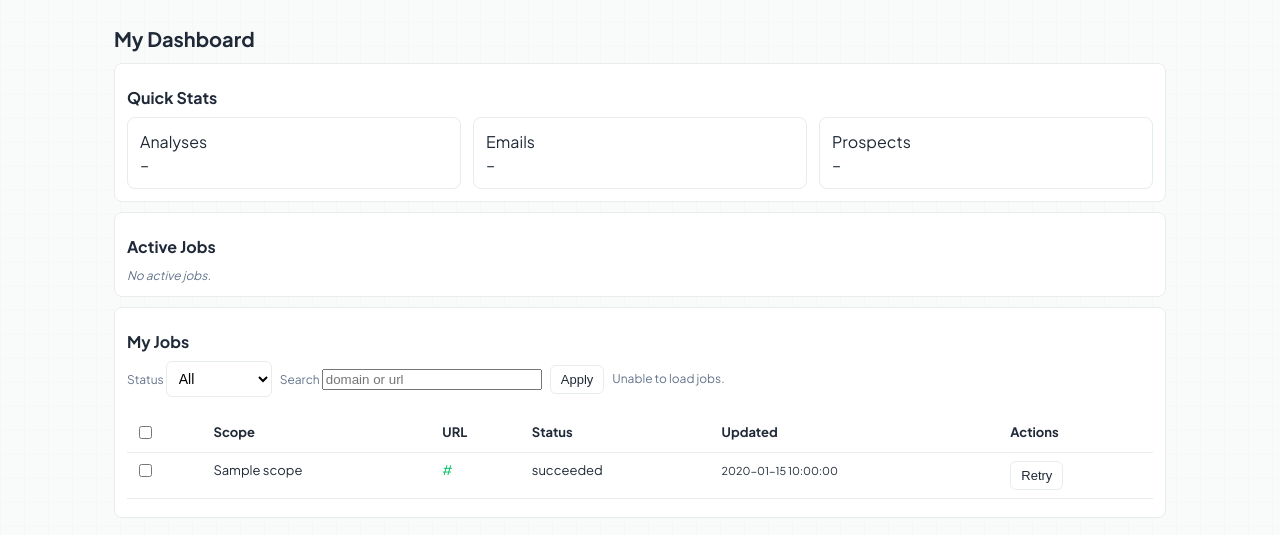
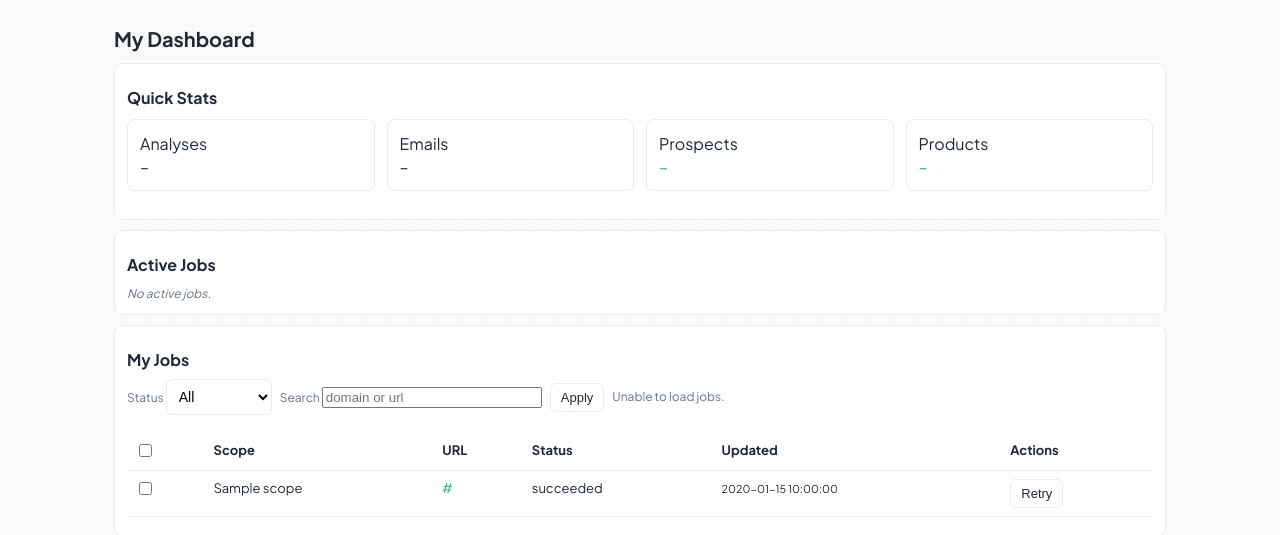
Before and after one commit to malvavisc0/meshweave, a FastAPI app: template webapp/templates/my.html in a window 1280 px wide. Shown: the part 50-585 px from the top of the page. Run offline with FastAPI, Linux system fonts and the light colour scheme; the template is opened without the code that fills it: most values are stand-ins (such as "Sample title", 1, 10 or a date in 2020); parts of the project's set-up code (start-up, migrations or seed data) failed here and were passed over.

Commit message:
adding more stats

```diff
--- a/webapp/routers/jobs.py
+++ b/webapp/routers/jobs.py
@@ -9,12 +9,13 @@ from sqlalchemy import func
 
 from webapp.db import get_session
 from webapp.infra import templates
-from webapp.models import Crawl, CrawlEmail, Prospect
+from webapp.models import Crawl, CrawlEmail, Prospect, Product
 
 # Treat SQLAlchemy declarative models as Any for type checkers to avoid circular/forward-ref analysis issues
 Crawl = cast(Any, Crawl)  # pyright: ignore[reportGeneralTypeIssues]
 CrawlEmail = cast(Any, CrawlEmail)  # pyright: ignore[reportGeneralTypeIssues]
 Prospect = cast(Any, Prospect)  # pyright: ignore[reportGeneralTypeIssues]
+Product = cast(Any, Product)  # pyright: ignore[reportGeneralTypeIssues]
 from webapp.services.crawling import run_crawl_task
 from webapp.services.site_crawling import run_site_crawl_task
 from webapp.utils.auth import require_auth, require_ownership
@@ -239,11 +240,12 @@ async def retry_crawl(
 
 @router.get("/api/my/quick-stats")
 async def my_quick_stats(request: Request):
-    """Aggregate user metrics (all time): analyses_completed, emails_extracted, prospects_added."""
+    """Aggregate user metrics (all time): analyses_completed, emails_extracted, prospects_added, products_count."""
     user = await require_auth(request)
     analyses_completed = 0
     emails_extracted = 0
     prospects_added = 0
+    products_count = 0
     with get_session() as s:
         analyses_completed = (
             s.query(Crawl)
@@ -263,10 +265,12 @@ async def my_quick_stats(request: Request):
             or 0
         )
         prospects_added = s.query(Prospect).filter(Prospect.user_id == user.id).count()
+        products_count = s.query(Product).filter(Product.user_id == user.id).count()
     return {
         "analyses_completed": int(analyses_completed or 0),
         "emails_extracted": int(emails_extracted or 0),
         "prospects_added": int(prospects_added or 0),
+        "products_count": int(products_count or 0),
     }
 
 
--- a/webapp/static/js/my-dashboard.js
+++ b/webapp/static/js/my-dashboard.js
@@ -13,9 +13,11 @@
             var a = document.getElementById('qs-analyses');
             var e = document.getElementById('qs-emails');
             var p = document.getElementById('qs-prospects');
+            var pr = document.getElementById('qs-products');
             if (a) a.textContent = (d && typeof d.analyses_completed === 'number') ? d.analyses_completed : '0';
             if (e) e.textContent = (d && typeof d.emails_extracted === 'number') ? d.emails_extracted : '0';
             if (p) p.textContent = (d && typeof d.prospects_added === 'number') ? d.prospects_added : '0';
+            if (pr) pr.textContent = (d && typeof d.products_count === 'number') ? d.products_count : '0';
             try { trackEvent('quick_stats_loaded'); } catch (_) { }
         }).catch(function () { /* silent */ });
     }
--- a/webapp/static/style.css
+++ b/webapp/static/style.css
@@ -315,6 +315,18 @@ label { font-size: 13px; }
 /* Quick stats */
 .quick-stats { display:grid; grid-template-columns: repeat(auto-fit, minmax(120px, 1fr)); gap: var(--gap); margin: 10px 0 16px; }
 .stat-card { background: var(--card-bg); border:1px solid var(--border); border-radius:8px; padding:10px; }
+
+/* Force single-row variant for dashboard quick stats */
+.quick-stats-1row {
+  display: grid;
+  grid-template-columns: repeat(4, minmax(0, 1fr));
+  gap: var(--gap);
+  margin: 10px 0 16px;
+}
+@media (max-width: 640px) {
+  /* Optional: on very small screens, allow 2 columns to avoid overflow */
+  .quick-stats-1row { grid-template-columns: repeat(2, minmax(0, 1fr)); }
+}
 .stat-k { font-size: 12px; color: var(--muted); }
 .stat-v { font-size: 16px; font-weight: 600; margin-top: 4px; }
 
--- a/webapp/templates/my.html
+++ b/webapp/templates/my.html
@@ -34,10 +34,27 @@
 
 <section class="panel mt-2" role="region" aria-label="Quick Stats">
   <h2>Quick Stats</h2>
-  <div id="quick-stats" class="grid-3">
-    <div class="card"><div class="label">Analyses</div><div class="value" id="qs-analyses">–</div></div>
-    <div class="card"><div class="label">Emails</div><div class="value" id="qs-emails">–</div></div>
-    <div class="card"><div class="label">Prospects</div><div class="value" id="qs-prospects">–</div></div>
+  <div id="quick-stats" class="quick-stats quick-stats-1row">
+    <div class="card">
+      <div class="label">Analyses</div>
+      <div class="value" id="qs-analyses">–</div>
+    </div>
+    <div class="card">
+      <div class="label">Emails</div>
+      <div class="value" id="qs-emails">–</div>
+    </div>
+    <div class="card">
+      <div class="label">Prospects</div>
+      <div class="value">
+        <a href="/prospects" id="qs-prospects-link"><span id="qs-prospects">–</span></a>
+      </div>
+    </div>
+    <div class="card">
+      <div class="label">Products</div>
+      <div class="value">
+        <a href="/products" id="qs-products-link"><span id="qs-products">–</span></a>
+      </div>
+    </div>
   </div>
 </section>
 
```
